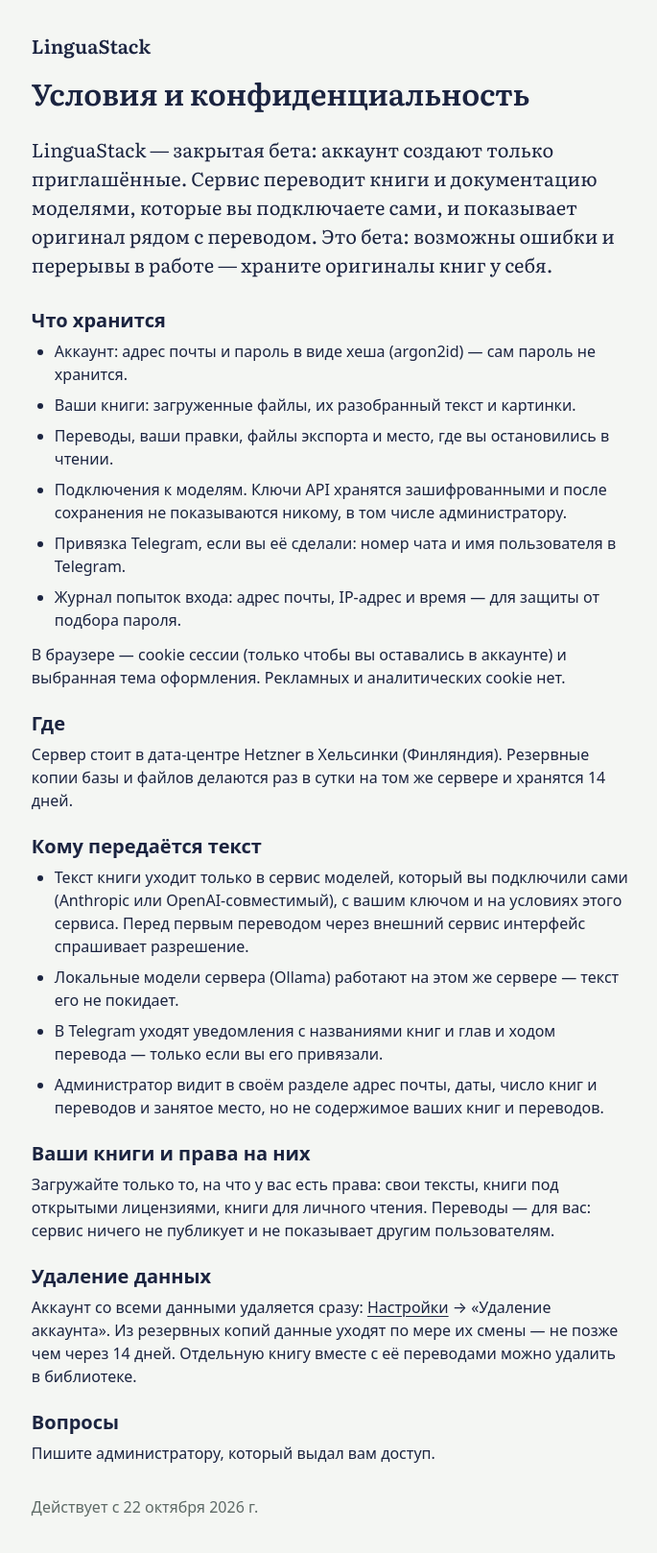
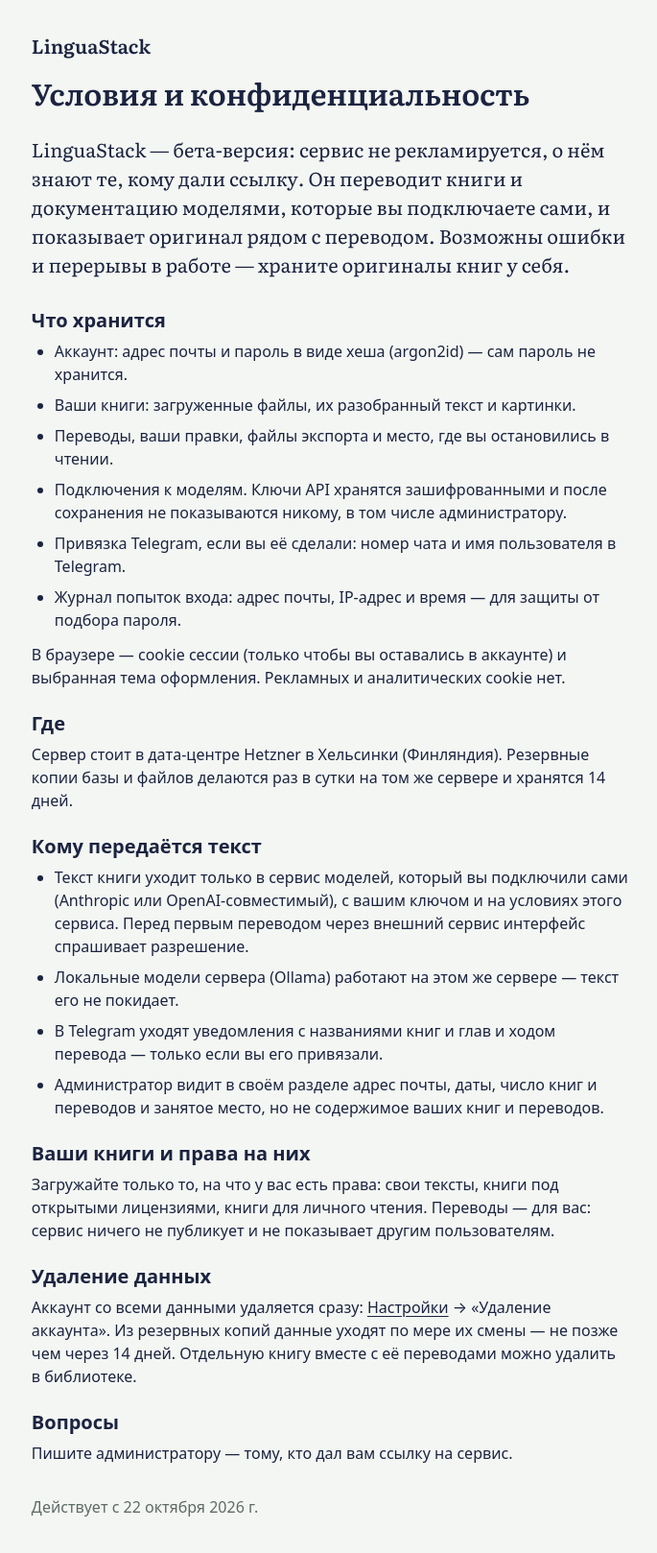
Before and after one commit to wise-dream/LinguaStack, a Vue app in the folder frontend/: page /terms in a window 1280 px wide. Shown: the top 1618 px of the page at 96% size, without its empty margins (296-981 px from the left). Built offline with nearby package versions, Linux system fonts and the light colour scheme; no server answers; a web font is replaced by a local one.

Commit message:
fix: LS-129 условия: бета по ссылке, без приглашений

```diff
--- a/frontend/src/pages/TermsPage.vue
+++ b/frontend/src/pages/TermsPage.vue
@@ -19,9 +19,9 @@ const session = useSession()
     </RouterLink>
     <h1>Условия и конфиденциальность</h1>
     <p class="lead">
-      LinguaStack — закрытая бета: аккаунт создают только приглашённые. Сервис переводит книги и документацию
-      моделями, которые вы подключаете сами, и показывает оригинал рядом с переводом. Это бета: возможны ошибки
-      и перерывы в работе — храните оригиналы книг у себя.
+      LinguaStack — бета-версия: сервис не рекламируется, о нём знают те, кому дали ссылку. Он переводит книги и документацию
+      моделями, которые вы подключаете сами, и показывает оригинал рядом с переводом. Возможны ошибки и перерывы
+      в работе — храните оригиналы книг у себя.
     </p>
 
     <section aria-labelledby="terms-data">
@@ -102,7 +102,7 @@ const session = useSession()
       <h2 id="terms-contact">
         Вопросы
       </h2>
-      <p>Пишите администратору, который выдал вам доступ.</p>
+      <p>Пишите администратору — тому, кто дал вам ссылку на сервис.</p>
     </section>
 
     <p class="muted">
```
